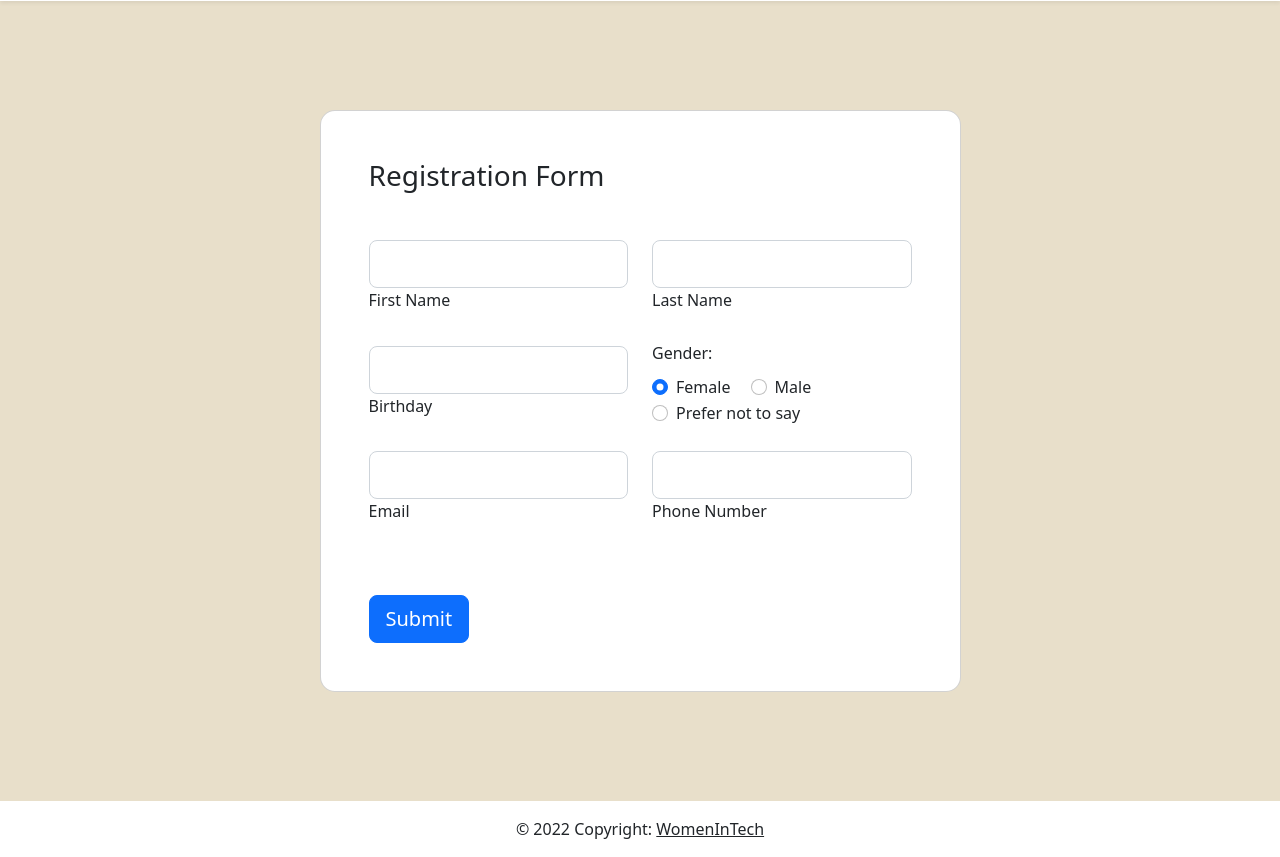
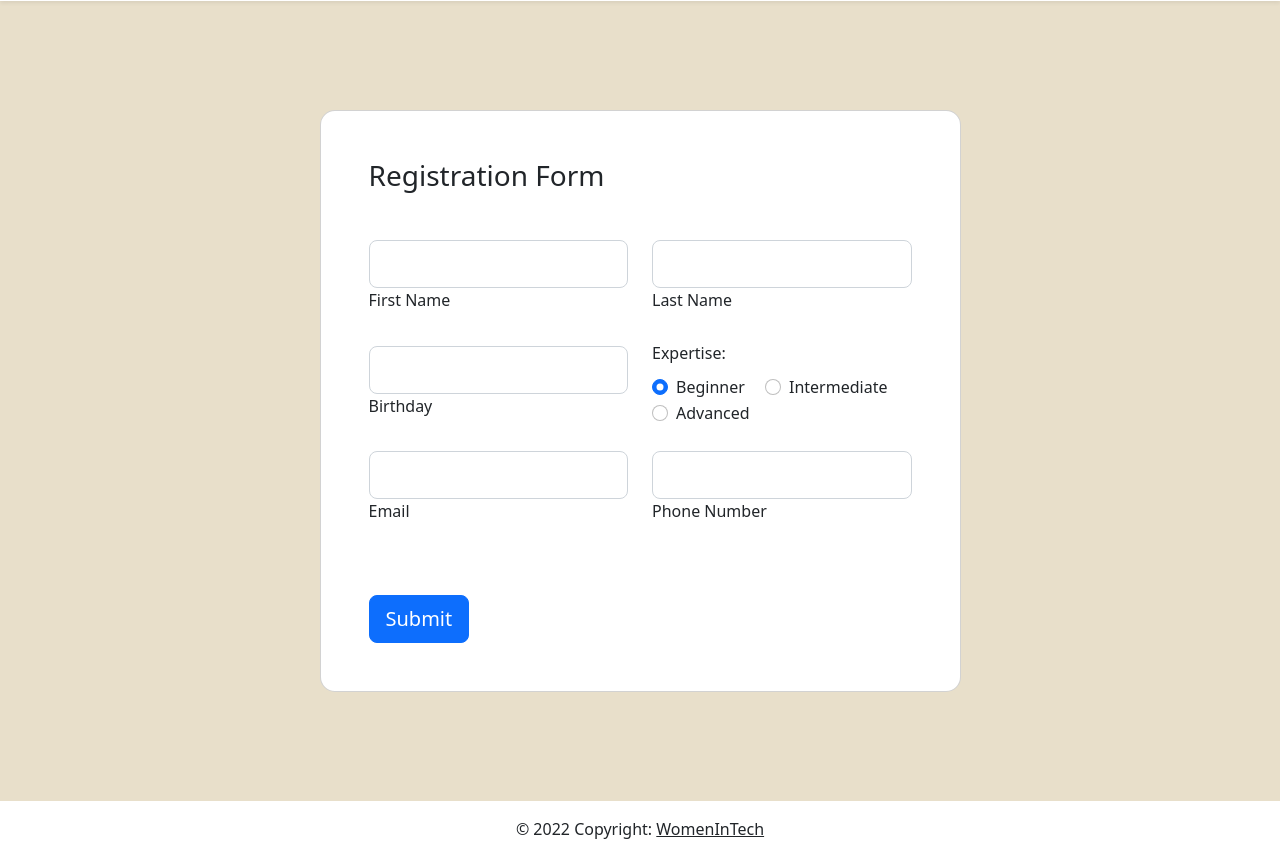
Before and after one commit to AmouletteB/WIT, a plain HTML site: page pages/joinus.html in a window 1280 px wide. Shown: the part 71-928 px from the top of the page. Drawn offline with nearby package versions, Linux system fonts and the light colour scheme.

Commit message:
Form edits

```diff
--- a/pages/joinus.html
+++ b/pages/joinus.html
@@ -76,24 +76,24 @@
                   </div>
                   <div class="col-md-6 mb-4">
 
-                    <h6 class="mb-2 pb-1">Gender: </h6>
+                    <h6 class="mb-2 pb-1">Expertise: </h6>
 
                     <div class="form-check form-check-inline">
                       <input class="form-check-input" type="radio" name="inlineRadioOptions" id="femaleGender"
                         value="option1" checked />
-                      <label class="form-check-label" for="femaleGender">Female</label>
+                      <label class="form-check-label" for="femaleGender">Beginner</label>
                     </div>
 
                     <div class="form-check form-check-inline">
                       <input class="form-check-input" type="radio" name="inlineRadioOptions" id="maleGender"
                         value="option2" />
-                      <label class="form-check-label" for="maleGender">Male</label>
+                      <label class="form-check-label" for="maleGender">Intermediate</label>
                     </div>
 
                     <div class="form-check form-check-inline">
                       <input class="form-check-input" type="radio" name="inlineRadioOptions" id="otherGender"
                         value="option3" />
-                      <label class="form-check-label" for="otherGender">Prefer not to say</label>
+                      <label class="form-check-label" for="otherGender">Advanced</label>
                     </div>
 
                   </div>
```
